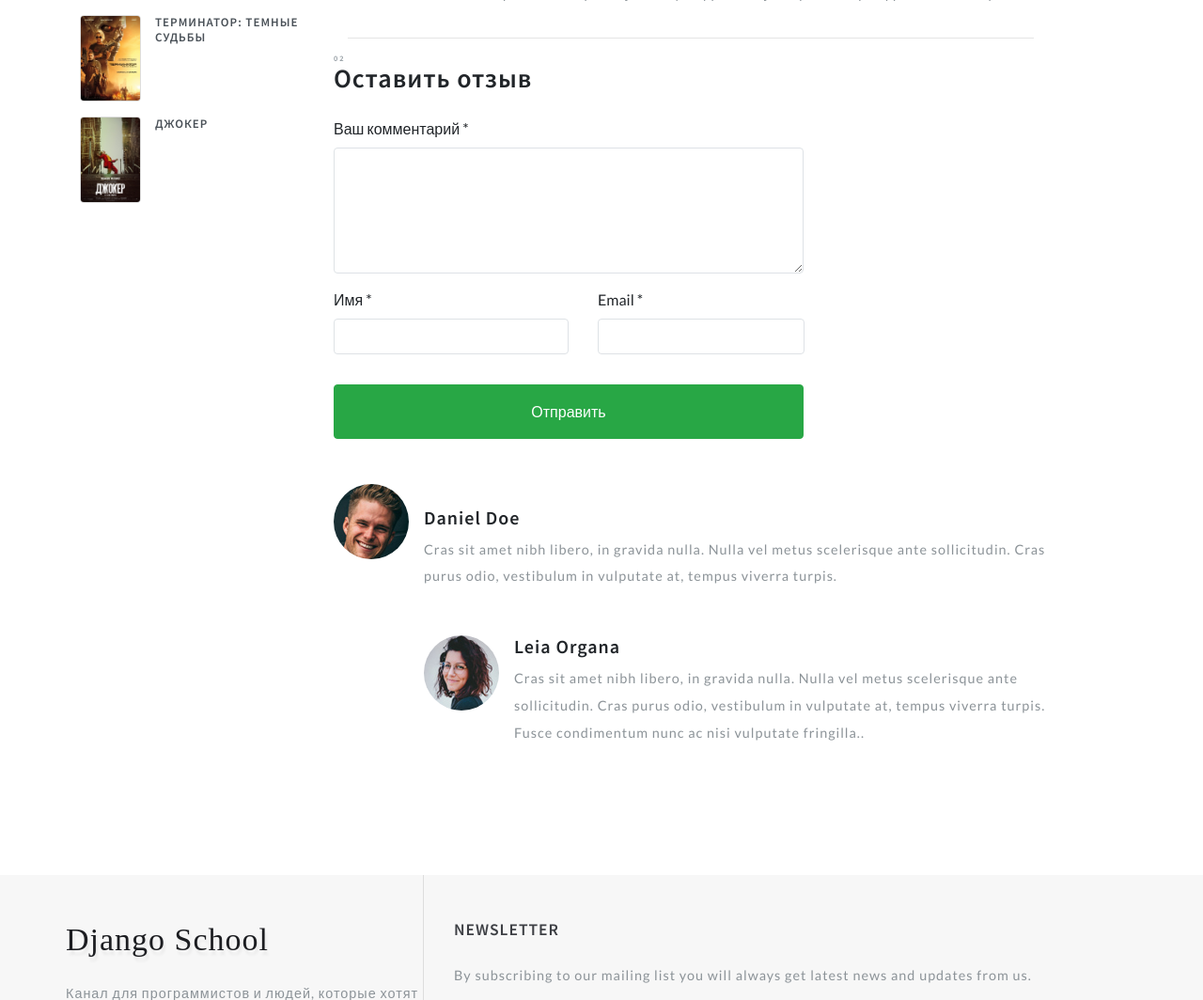
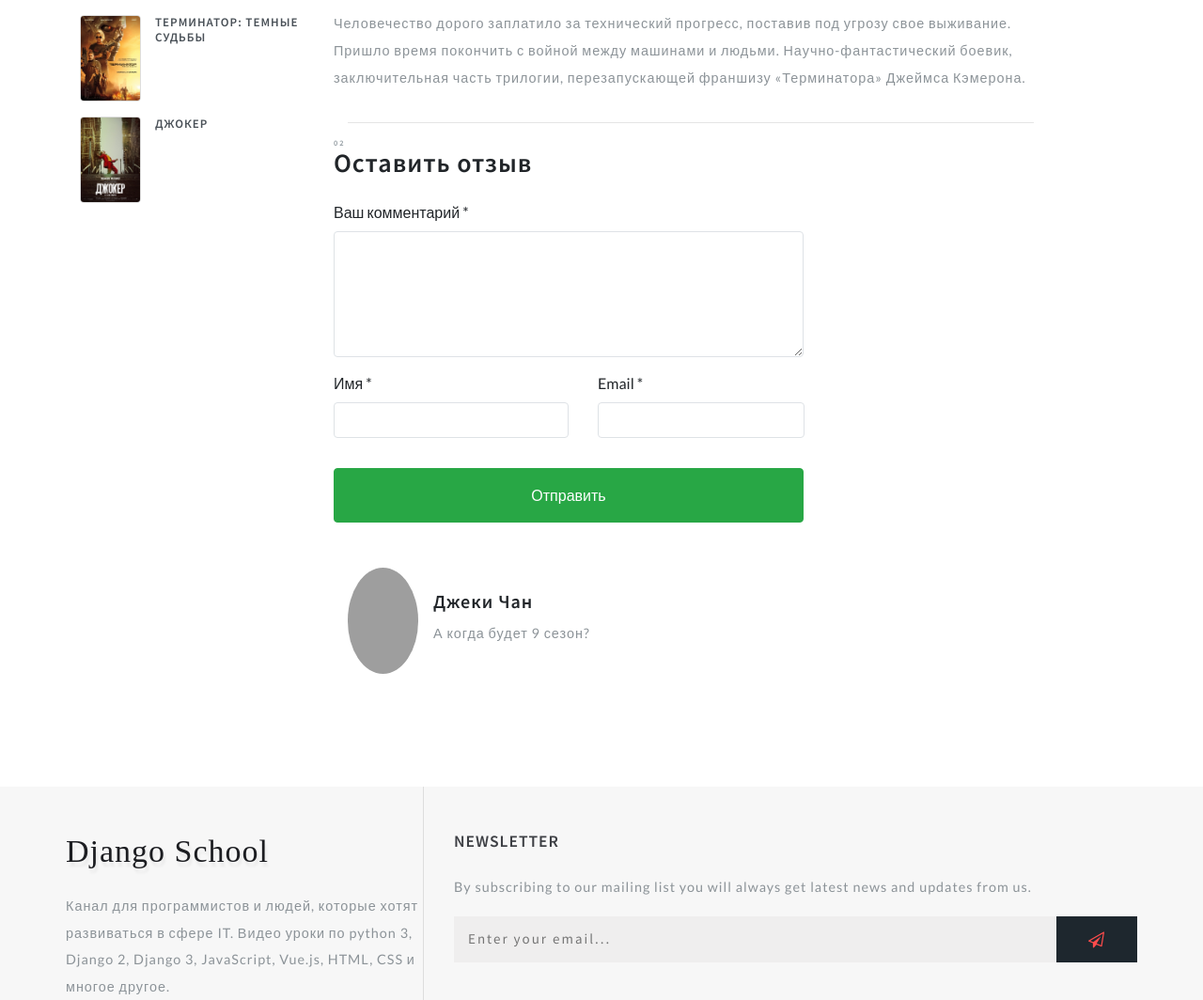
Before and after one commit to rusweb96/djangomovie, a Django app: a page that uses templates/movies/Movie_detail.html in a window 1280 px wide. Shown: the part 1893-2957 px from the top of the page at 94% size. Run offline with Django 4.2, Linux system fonts and the light colour scheme; data comes from the database, SQL or seed files in the repository; both versions use the stored data as it was after the commit; some libraries are stand-ins or nearby versions; grey boxes are pictures that could not be loaded.

Commit message:
Урок 9, Добавлен отзывы для фильмов

```diff
--- a/movies/urls.py
+++ b/movies/urls.py
@@ -1,7 +1,8 @@
 from django.urls.conf import path
-from .views import MoviesViews, MovieDetailsViews
+from .views import MoviesViews, MovieDetailsViews, AddReview
 
 urlpatterns = [
     path('', MoviesViews.as_view(), name='index'),
     path('<slug:slug>/', MovieDetailsViews.as_view(), name='movie_details'),
+    path('review/<int:pk>/', AddReview.as_view(), name='add_review'),
 ]
--- a/movies/views.py
+++ b/movies/views.py
@@ -1,6 +1,8 @@
-from django.shortcuts import render
+from django.shortcuts import redirect
+from django.views import View
 from django.views.generic import ListView, DetailView
 from .models import Movie
+from .forms import ReviewForm
 
 
 # Create your views here.
@@ -16,3 +18,16 @@ class MovieDetailsViews(DetailView):
     model = Movie
     slug_field = 'url'
     template_name = 'movies/Movie_detail.html'
+
+
+class AddReview(View):
+    """ Виюшка для просмотра отзывов"""
+    def post(self, request, pk):
+        form = ReviewForm(request.POST)
+        movie = Movie.objects.get(id=pk)
+
+        if form.is_valid():
+            form = form.save(commit=False)
+            form.movie = movie
+            form.save()
+        return redirect(movie.get_absolute_url())
--- a/templates/movies/Movie_detail.html
+++ b/templates/movies/Movie_detail.html
@@ -1,6 +1,6 @@
 {% extends 'movies/base.html' %}
 {% block title %}
-	{{ movie.title }}
+    {{ movie.title }}
 {% endblock title %}
 {% block container %}
     <div class="container py-md-4">
@@ -103,9 +103,11 @@
             <h3 class="shop-sing editContent" style="outline: none; cursor: inherit;">
                 О фильме {{ movie.title }}</h3>
             <p>
-                <img src="bundles/images/about.jpg" class="img-fluid" alt="">
-                <img src="bundles/images/admin.jpg" class="img-fluid" alt="">
-                <img src="bundles/images/d1.jpg" class="img-fluid" alt="">
+                {% for movie_shot in movie.movieshots_set.all %}
+                    <img src="{{ movie_shot.image.url }}" class="img-fluid" alt="{{ movie_shot.description }}">
+                {% endfor %}
+
+
             </p>
             <p class="editContent"
                style="outline: none; cursor: inherit;">{{ movie.description }}</p>
@@ -135,72 +137,69 @@
                 <div class="contact-single">
                     <h3 class="editContent" style="outline: none; cursor: inherit;">
                                     <span class="sub-tittle editContent"
-                                          style="outline: none; cursor: inherit;">02</span>Оставить отзыв</h3>
-                    <form action="#" method="get" class="mt-4">
-                        <div class="form-group editContent"
-                             style="outline: none; cursor: inherit;">
-                            <label for="contactcomment" class="editContent"
-                                   style="outline: none; cursor: inherit;">Ваш комментарий
-                                *</label>
-                            <textarea class="form-control border" rows="5"
+                                          style="outline: none; cursor: inherit;">02</span>Оставить
+                        отзыв</h3>
+                    <form action="{% url 'add_review' movie.id %}" method="post" class="mt-4">
+                        {% csrf_token %}
+                        <div class="form-group editContent">
+                            <label for="contactcomment" class="editContent">
+                                Ваш комментарий *
+                            </label>
+                            <textarea class="form-control border" rows="5" name="text"
                                       id="contactcomment" required=""></textarea>
                         </div>
                         <div class="d-sm-flex">
-                            <div class="col-sm-6 form-group p-0 editContent"
-                                 style="outline: none; cursor: inherit;">
-                                <label for="contactusername" class="editContent"
-                                       style="outline: none; cursor: inherit;">Имя
-                                    *</label>
-                                <input type="text" class="form-control border"
+                            <div class="col-sm-6 form-group p-0 editContent">
+                                <label for="contactusername" class="editContent">
+                                    Имя *
+                                </label>
+                                <input type="text" class="form-control border" name="name"
                                        id="contactusername" required="">
                             </div>
-                            <div class="col-sm-6 form-group ml-sm-3 editContent"
-                                 style="outline: none; cursor: inherit;">
-                                <label for="contactemail" class="editContent"
-                                       style="outline: none; cursor: inherit;">Email
-                                    *</label>
-                                <input type="email" class="form-control border"
+                            <div class="col-sm-6 form-group ml-sm-3 editContent">
+                                <label for="contactemail" class="editContent">
+                                    Email *
+                                </label>
+                                <input type="email" class="form-control border" name="email"
                                        id="contactemail" required="">
                             </div>
                         </div>
                         <button type="submit"
-                                class="mt-3 btn btn-success btn-block py-3"
-                                style="outline: none; cursor: inherit;">Отправить
+                                class="mt-3 btn btn-success btn-block py-3">
+                            Отправить
                         </button>
                     </form>
                 </div>
                 <!--  //contact form grid ends here -->
             </div>
+        </div>
+        {% for review in movie.reviews_set.all %}
             <div class="media py-5">
-                <img src="bundles/images/te2.jpg" class="mr-3 img-fluid" alt="image"
-                     style="outline: none; cursor: inherit;">
+                <img src="https://picsum.photos/200/300" width="75px" height="auto" class="mr-3 img-fluid" alt="image">
                 <div class="media-body mt-4">
-                    <h5 class="mt-0 editContent"
-                        style="outline: none; cursor: inherit;">Daniel Doe</h5>
-                    <p class="mt-2 editContent" style="outline: none; cursor: inherit;">
-                        Cras sit amet nibh libero, in gravida nulla. Nulla vel metus
-                        scelerisque ante sollicitudin. Cras purus odio, vestibulum in
-                        vulputate at, tempus viverra turpis.
+                    <h5 class="mt-0 editContent">
+                        {{ review.name }}
+                    </h5>
+                    <p class="mt-2 editContent">
+                        {{ review.text }}
                     </p>
-                    <div class="media mt-5 editContent"
-                         style="outline: none; cursor: inherit;">
-                        <a class="pr-3" href="#">
-                            <img src="bundles/images/te1.jpg" class="img-fluid "
-                                 alt="image" style="outline: none; cursor: inherit;">
-                        </a>
-                        <div class="media-body">
-                            <h5 class="mt-0 editContent"
-                                style="outline: none; cursor: inherit;">Leia Organa</h5>
-                            <p class="mt-2 editContent"
-                               style="outline: none; cursor: inherit;"> Cras sit amet
-                                nibh libero, in gravida nulla. Nulla vel metus
-                                scelerisque ante sollicitudin. Cras purus odio,
-                                vestibulum in vulputate at, tempus viverra turpis. Fusce
-                                condimentum nunc ac nisi vulputate fringilla..</p>
-                        </div>
-                    </div>
+                    {#                    <div class="media mt-5 editContent"#}
+                    {#                         style="outline: none; cursor: inherit;">#}
+                    {#                        <a class="pr-3" href="#">#}
+                    {#                            <img src="bundles/images/te1.jpg" class="img-fluid " alt="image">#}
+                    {#                        </a>#}
+                    {#                        <div class="media-body">#}
+                    {#                            <h5 class="mt-0 editContent"#}
+                    {#                                style="outline: none; cursor: inherit;">Leia Organa</h5>#}
+                    {#                            <p class="mt-2 editContent"#}
+                    {#                               style="outline: none; cursor: inherit;"> Cras sit amet#}
+                    {#                                nibh libero, in gravida nulla. Nulla vel metus#}
+                    {#                                scelerisque ante sollicitudin. Cras purus odio,#}
+                    {#                                vestibulum in vulputate at, tempus viverra turpis. Fusce#}
+                    {#                                condimentum nunc ac nisi vulputate fringilla..</p>#}
+                    {#                        </div>#}
+                    {#                    </div>#}
                 </div>
             </div>
-        </div>
-    </div>
+        {% endfor %}
 {% endblock movie %}
```
Also changed, not shown: movies/forms.py (+9 -0 lines), db.sqlite3.
